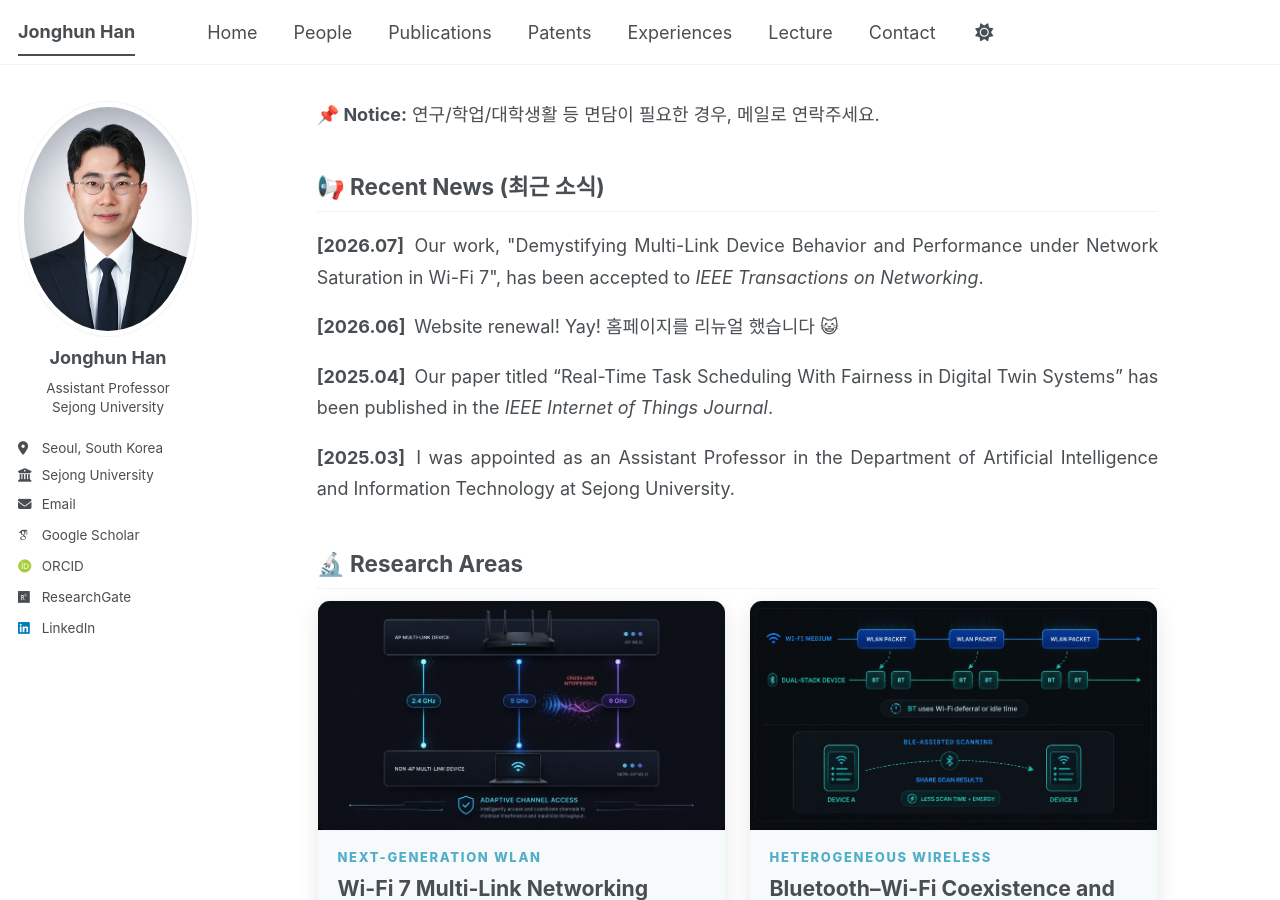
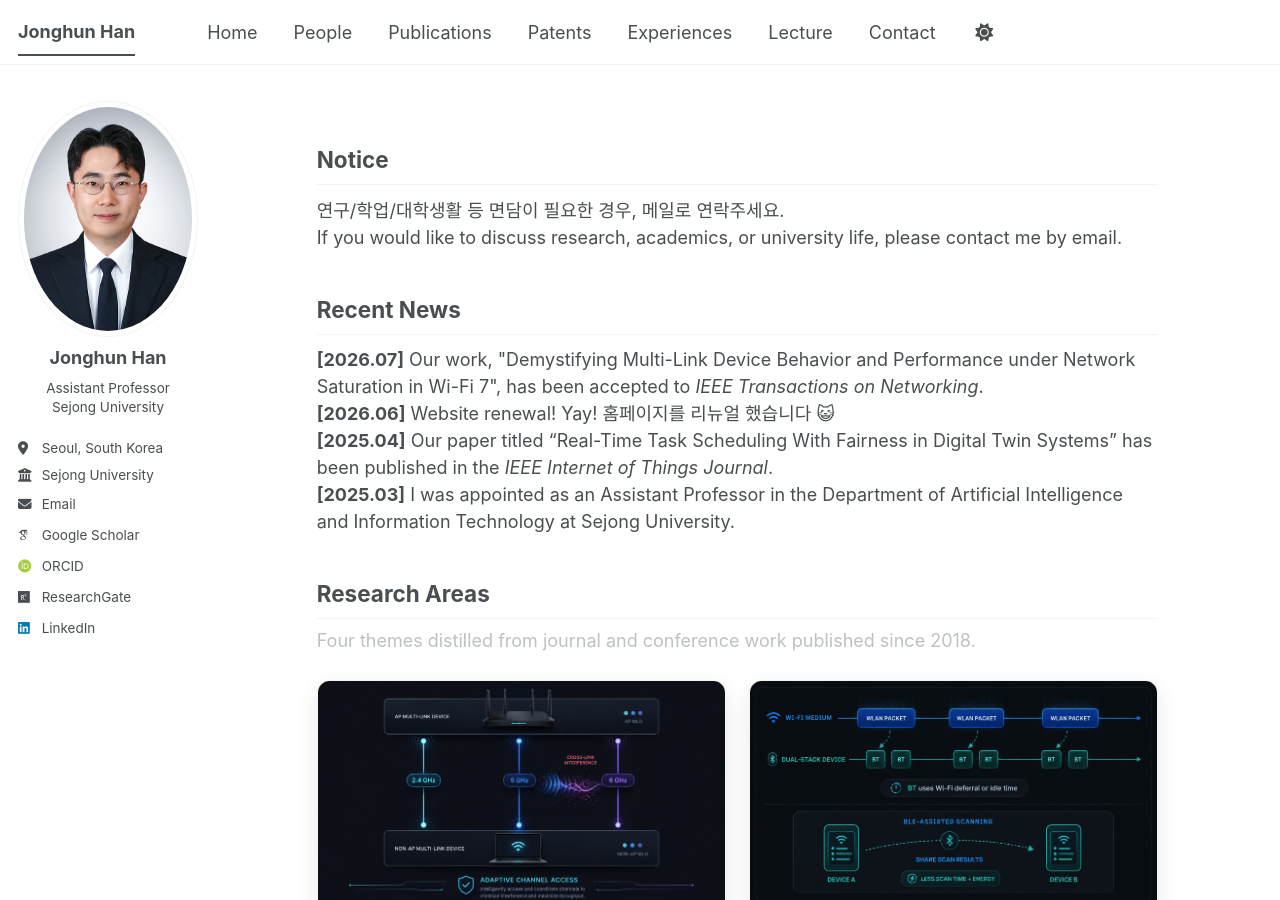
Before and after one commit to icnsl/icnsl.github.io, a Jekyll site: the page built from _pages/about.md, in a window 1280 px wide and 900 px high. Built offline with Jekyll 4.4.1, drawn with Linux system fonts in a browser that asks for light colours; some web fonts are replaced; a script bundle is joined from its source files by our own code; library files that are not in the unit come from our copies.

Commit message:
Add files via upload

```diff
--- a/_pages/about.md
+++ b/_pages/about.md
@@ -1,66 +1,85 @@
 ---
 permalink: /
-title: "🏠 Home"
+title: "Home"
 author_profile: true
+hide_title: true
 redirect_from:
   - /about/
   - /about.html
 ---
-<div class="home-notice-title">
-  <strong>📌 Notice:</strong> 연구/학업/대학생활 등 면담이 필요한 경우, 메일로 연락주세요.
-</div>
 
-## 📢 Recent News (최근 소식)
+<section class="home-section home-section--notice" aria-labelledby="home-notice-heading">
+  <h2 id="home-notice-heading">Notice</h2>
 
-<div class="news-list">
+  <div class="home-section__list">
+    <div class="home-section__entry home-section__entry--notice">
+      <div class="home-section__text" lang="ko">
+        연구/학업/대학생활 등 면담이 필요한 경우, 메일로 연락주세요.
+      </div>
+      <div class="home-section__translation" lang="en">
+        If you would like to discuss research, academics, or university life, please contact me by email.
+      </div>
+    </div>
+  </div>
+</section>
 
-<div class="news-entry">
-  <div class="news-text">
-    <strong>[2026.07]</strong> Our work, "Demystifying Multi-Link Device Behavior and Performance under Network Saturation in Wi-Fi 7", has been accepted to <em>IEEE Transactions on Networking</em>.
+<section class="home-section home-section--news" aria-labelledby="home-news-heading">
+  <h2 id="home-news-heading">Recent News</h2>
+
+  <div class="home-section__list">
+    <div class="home-section__entry">
+      <div class="home-section__text">
+        <strong>[2026.07]</strong> Our work, "Demystifying Multi-Link Device Behavior and Performance under Network Saturation in Wi-Fi 7", has been accepted to <em>IEEE Transactions on Networking</em>.
+      </div>
+    </div>
+
+    <div class="home-section__entry">
+      <div class="home-section__text">
+        <strong>[2026.06]</strong> Website renewal! Yay! 홈페이지를 리뉴얼 했습니다 😺
+      </div>
+    </div>
+
+    <div class="home-section__entry">
+      <div class="home-section__text">
+        <strong>[2025.04]</strong> Our paper titled “Real-Time Task Scheduling With Fairness in Digital Twin Systems” has been published in the <em>IEEE Internet of Things Journal</em>.
+      </div>
+    </div>
+
+    <div class="home-section__entry">
+      <div class="home-section__text">
+        <strong>[2025.03]</strong> I was appointed as an Assistant Professor in the Department of Artificial Intelligence and Information Technology at Sejong University.
+      </div>
+    </div>
   </div>
-</div>
+</section>
 
-<div class="news-entry">
-  <div class="news-text">
-    <strong>[2026.06]</strong> Website renewal! Yay! 홈페이지를 리뉴얼 했습니다 😺
+<section class="home-section home-section--research" aria-labelledby="home-research-heading">
+  <h2 id="home-research-heading">Research Areas</h2>
+
+  <p class="research-intro">
+    Four themes distilled from journal and conference work published since 2018.
+  </p>
+
+  <div class="research-card-grid">
+  {% for area in site.data.research.areas %}
+    <article class="research-card">
+      <div class="research-card__image">
+        <img src="{{ area.image | relative_url }}" alt="{{ area.alt }}" loading="lazy" decoding="async">
+      </div>
+      <div class="research-card__body">
+        <div class="research-card__kicker">{{ area.kicker }}</div>
+        <h3 class="research-card__title">{{ area.title }}</h3>
+        <p class="research-card__description">{{ area.description }}</p>
+        {% if area.publications and area.publications.size > 0 %}
+        <div class="research-card__refs" aria-label="Representative publications">
+          <span>Representative work</span>
+          {% for publication in area.publications %}
+            <a href="{{ publication.url | relative_url }}">{{ publication.label }}</a>
+          {% endfor %}
+        </div>
+        {% endif %}
+      </div>
+    </article>
+  {% endfor %}
   </div>
-</div>
-
-<div class="news-entry">
-  <div class="news-text">
-    <strong>[2025.04]</strong> Our paper titled “Real-Time Task Scheduling With Fairness in Digital Twin Systems” has been published in the <em>IEEE Internet of Things Journal</em>.
-  </div>
-</div>
-
-<div class="news-entry">
-  <div class="news-text">
-    <strong>[2025.03]</strong> I was appointed as an Assistant Professor in the Department of Artificial Intelligence and Information Technology at Sejong University.
-  </div>
-</div>
-
-</div>
-
-## 🔬 Research Areas
-
-<div class="research-card-grid">
-{% for area in site.data.research.areas %}
-  <article class="research-card">
-    <div class="research-card__image">
-      <img src="{{ area.image | relative_url }}" alt="{{ area.alt }}" loading="lazy" decoding="async">
-    </div>
-    <div class="research-card__body">
-      <div class="research-card__kicker">{{ area.kicker }}</div>
-      <h3 class="research-card__title">{{ area.title }}</h3>
-      <p class="research-card__description">{{ area.description }}</p>
-      {% if area.publications and area.publications.size > 0 %}
-      <div class="research-card__refs" aria-label="Representative publications">
-        <span>Representative work</span>
-        {% for publication in area.publications %}
-          <a href="{{ publication.url | relative_url }}">{{ publication.label }}</a>
-        {% endfor %}
-      </div>
-      {% endif %}
-    </div>
-  </article>
-{% endfor %}
-</div>
+</section>
```
